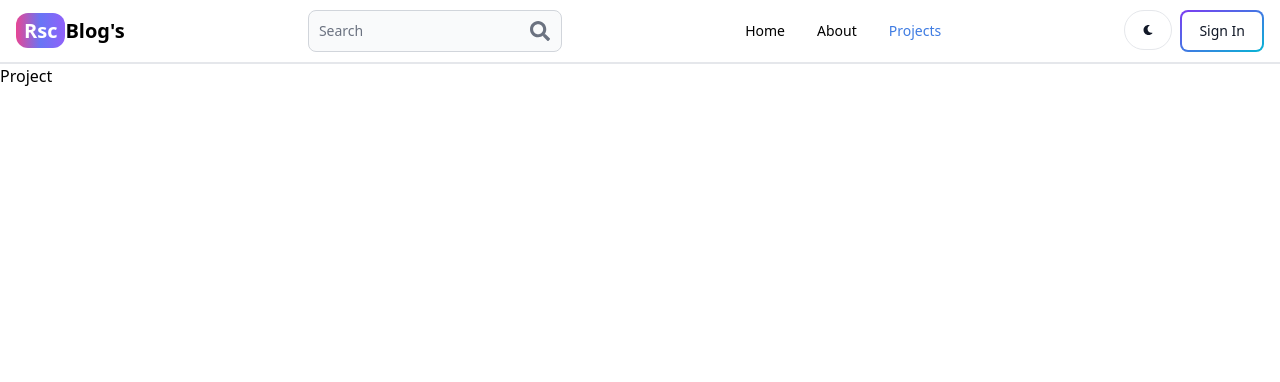
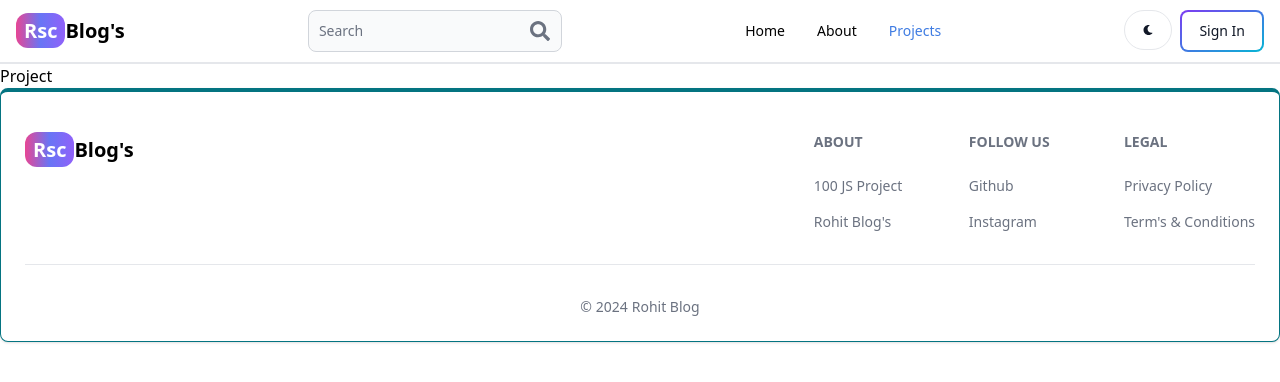
Before and after one commit to RohitChouhan79/Mern-Blog-App, a React (Vite) app in the folder client/: page /Project in a window 1280 px wide. Shown: the top 382 px of the page. Built offline with nearby package versions, Linux system fonts and the light colour scheme.

Commit message:
Create Footer

```diff
--- a/client/src/App.jsx
+++ b/client/src/App.jsx
@@ -7,6 +7,7 @@
 import Project from './Pages/Project'
 import Home from './Pages/Home'
 import { Header } from './components/Header'
+import Footer from './components/Footer'
 function App() {
   return (
     <BrowserRouter>
@@ -19,6 +20,7 @@
       <Route path='/Dashboard' element={<Dashboard />} />
       <Route path='/Project' element={<Project />} />
     </Routes>
+    <Footer />
     </BrowserRouter>
   )
 }
--- /dev/null
+++ b/client/src/components/Footer.jsx
@@ -0,0 +1,63 @@
+import React from 'react'
+import { Footer } from 'flowbite-react'
+import { Link} from 'react-router-dom'
+
+
+export default function Footerc() {
+  return (
+    <Footer container className=' border border-t-4 border-teal-600'>
+        <div className=' w-full max-w-7xl mx-auto'>
+            <div className=' grid w-full justify-between sm:flex md:grid-cols-1'>
+                <div className=' mt-5'>
+                    <Link to='/' className=' self-center whitespace-nowrap text-lg sm:text-xl font-semibold dark:text-white'>
+                        <span className=' px-2 py-1 bg-gradient-to-r from-pink-500 via-indigo-500 to-purple-500 rounded-xl text-white'>Rsc</span>
+                        Blog's
+                    </Link>
+                </div>
+                <div className='grid grid-cols-2 gap-8 mt-4 sm:grid-cols-3 sm:gap-6'>
+                    <div>
+                        <Footer.Title title='About' />
+                        <Footer.LinkGroup col>
+                            <Footer.Link href='https://www.100jsproject.com' target='_blank' rel='noopener noreferrer'>
+                                100 JS Project
+                            </Footer.Link>
+                            <Footer.Link href='/about' target='_blank' rel='noopener noreferrer'>
+                                Rohit Blog's
+                            </Footer.Link>
+                        </Footer.LinkGroup>
+
+                    </div>
+                    <div>
+                        <Footer.Title title='Follow Us' />
+                        <Footer.LinkGroup col>
+                            <Footer.Link href='https://github.com/RohitChouhan79' target='_blank' rel='noopener noreferrer'>
+                                Github
+                            </Footer.Link>
+                            <Footer.Link href='https://www.instagram.com/ku.rohitbanna'>
+                                Instagram
+                            </Footer.Link>
+                        </Footer.LinkGroup>
+
+                    </div>
+                    <div>
+                        <Footer.Title title='Legal' />
+                        <Footer.LinkGroup col>
+                            <Footer.Link href='#' >
+                                Privacy Policy
+                            </Footer.Link>
+                            <Footer.Link href='#'>
+                                Term's &amp; Conditions
+                            </Footer.Link>
+                        </Footer.LinkGroup>
+
+                    </div>
+                </div>
+            </div>
+            <Footer.Divider />
+            <div className=''>
+                <Footer.Copyright href='#'  by='Rohit Blog' year={new Date().getFullYear()}/>
+            </div>
+        </div>
+    </Footer>
+  )
+}
```
